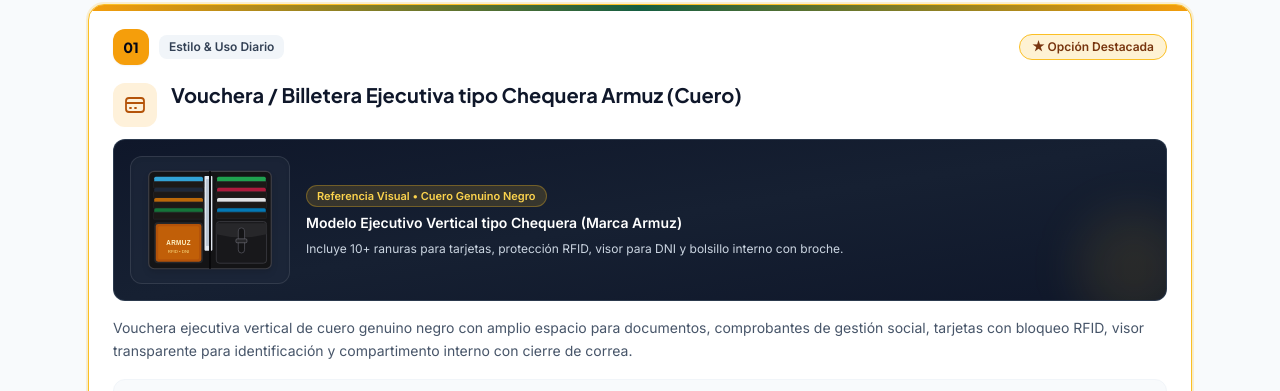
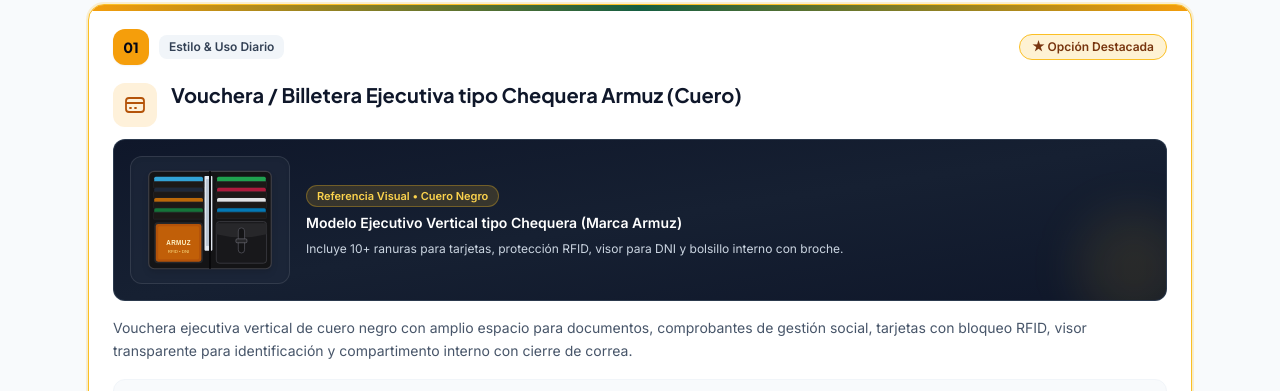
Before and after one commit to danifranklin/navidad, a plain HTML site: page index.html in a window 1280 px wide. Shown: the part 740-1131 px from the top of the page. Drawn offline with nearby package versions, Linux system fonts and the light colour scheme.

Commit message:
Update index.html

```diff
--- a/index.html
+++ b/index.html
@@ -418,7 +418,7 @@
                 whereToFind: 'Tienda Oficial Armuz Perú (armuz.pe)',
                 referenceUrl: 'https://www.armuz.pe/products/billetera-ejecutiva-tipo-chequera',
                 referenceLabel: 'Ver modelo exacto en Armuz.pe',
-                description: 'Vouchera ejecutiva vertical de cuero genuino negro con amplio espacio para documentos, comprobantes de gestión social, tarjetas con bloqueo RFID, visor transparente para identificación y compartimento interno con cierre de correa.',
+                description: 'Vouchera ejecutiva vertical de cuero negro con amplio espacio para documentos, comprobantes de gestión social, tarjetas con bloqueo RFID, visor transparente para identificación y compartimento interno con cierre de correa.',
                 tag: '★ Opción Destacada',
                 visualPreview: `
                     <div class="mb-4 rounded-xl bg-gradient-to-br from-slate-900 via-slateRoad-850 to-slate-900 p-4 border border-slate-700/80 flex flex-col sm:flex-row items-center gap-4 relative overflow-hidden">
@@ -465,7 +465,7 @@
                         </div>
                         <div class="flex-1 text-left space-y-1.5">
                             <div class="inline-flex items-center gap-1.5 px-2.5 py-0.5 rounded-full bg-amber-400/15 border border-amber-400/30 text-amber-300 text-[11px] font-semibold">
-                                <span>Referencia Visual • Cuero Genuino Negro</span>
+                                <span>Referencia Visual • Cuero Negro</span>
                             </div>
                             <p class="text-white text-xs sm:text-sm font-semibold leading-snug">
                                 Modelo Ejecutivo Vertical tipo Chequera (Marca Armuz)
```
